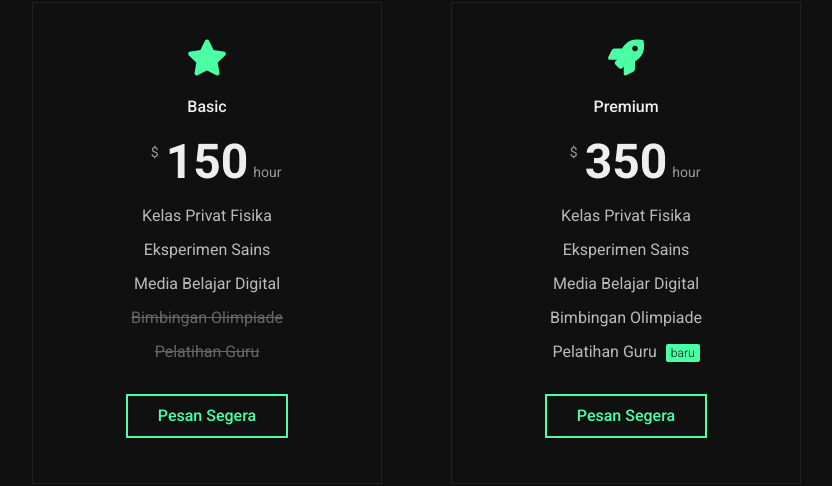
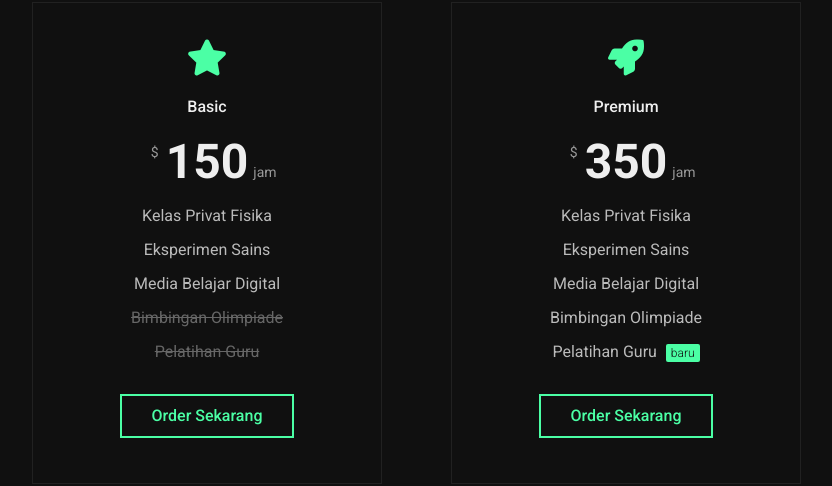
Before and after one commit to solehudinbaik90/portofolio9, a Next.js app: page /resume in a window 1280 px wide. Shown: the part 2241-2727 px from the top of the page, without its empty margins (224-1056 px from the left). Built offline with nearby package versions, Linux system fonts and the light colour scheme.

Commit message:
Update text and labels to Indonesian language

```diff
--- a/pages/resume.jsx
+++ b/pages/resume.jsx
@@ -65,7 +65,7 @@ export default function Resume() {
                   <div className="icon"><span className={`fas ${p.icon}`} /></div>
                   <div className="name">{p.name}</div>
                   <div className="amount">
-                    <span className="number"><span className="dollar">$</span><span>{p.price}</span><span className="period">hour</span></span>
+                    <span className="number"><span className="dollar">$</span><span>{p.price}</span><span className="period">jam</span></span>
                   </div>
                   <div className="feature-list">
                     <ul>
@@ -77,7 +77,7 @@ export default function Resume() {
                     </ul>
                   </div>
                   <div className="bts">
-                    <a href="/contact" className="btn hover-animated"><span className="circle" /><span className="lnk">Pesan Segera</span></a>
+                    <a href="/contact" className="btn hover-animated"><span className="circle" /><span className="lnk">Order Sekarang</span></a>
                   </div>
                 </div>
               </div>
@@ -167,7 +167,7 @@ export default function Resume() {
 
       <div className="section service" id="section-interests">
         <div className="content">
-          <div className="title"><div className="title_inner">Interests</div></div>
+          <div className="title"><div className="title_inner">Hobi</div></div>
           <div className="service-items">
             {interests.map((i) => (
               <div className="service-col" key={i.name}>
@@ -225,7 +225,7 @@ export default function Resume() {
 
       <div className="section custom-text" id="section-custom-text">
         <div className="content">
-          <div className="title"><div className="title_inner">Custom Text</div></div>
+          <div className="title"><div className="title_inner">Kata Bijak</div></div>
           <div className="content-box"><div className="single-post-text">{customText.map((p) => <p key={p}>{p}</p>)}</div></div>
           <div className="clear" />
         </div>
```
